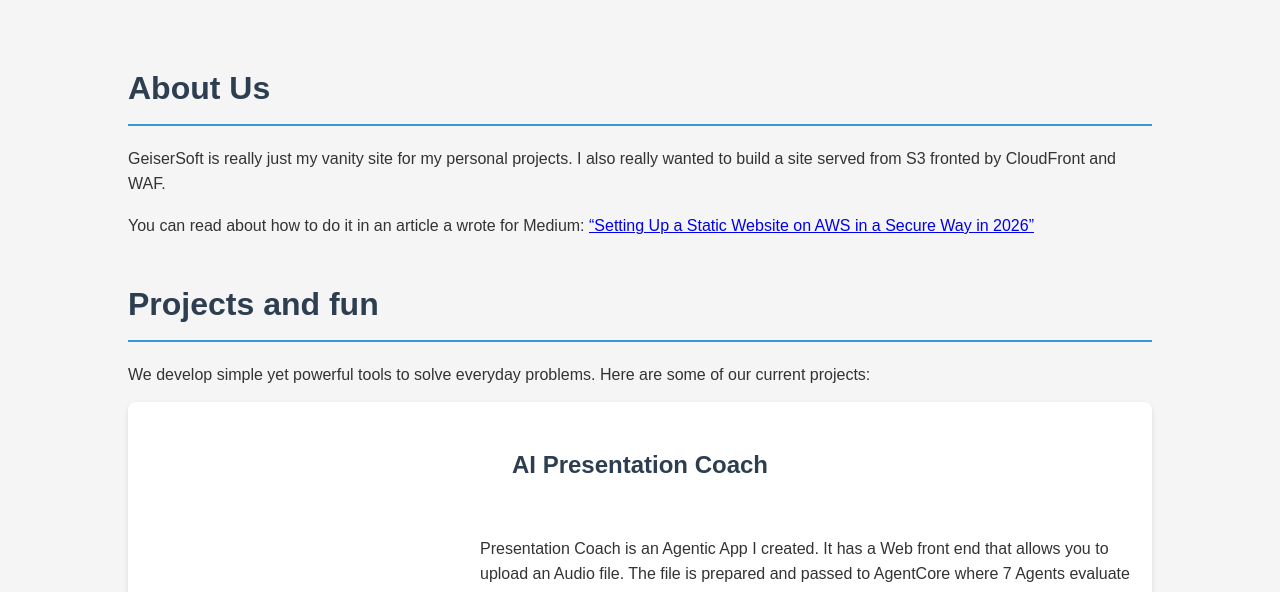
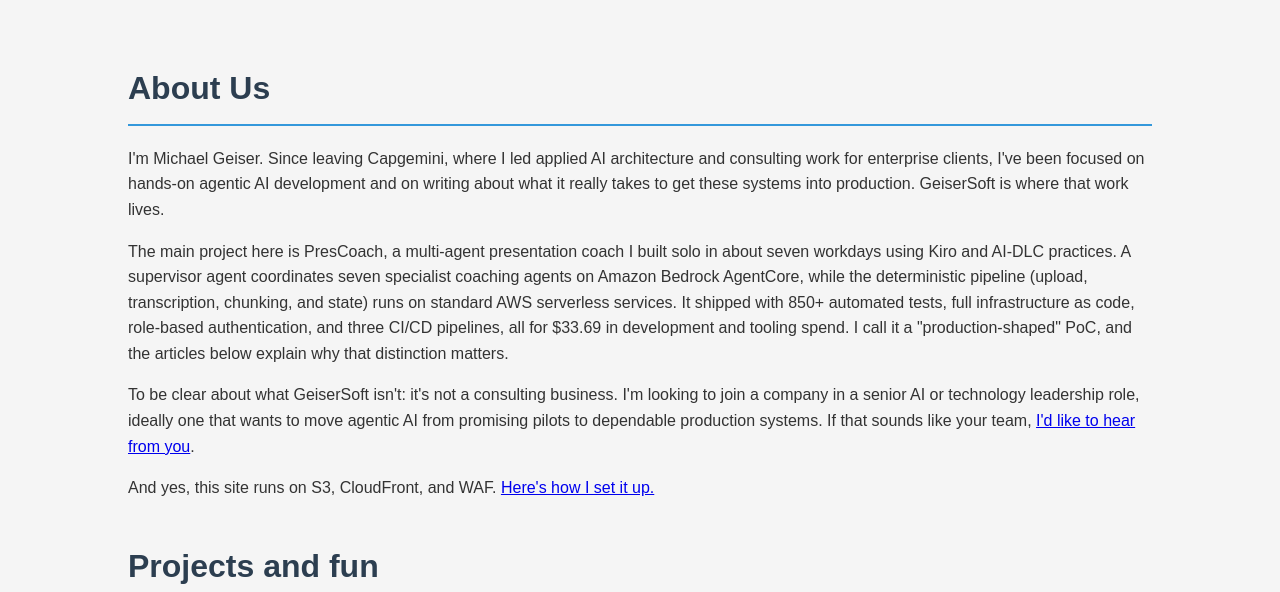
Before and after one commit to michaelgeiser/Geisersoft-com_repo, a plain HTML site: page index.html in a window 1280 px wide. Shown: the part 134-726 px from the top of the page. Drawn offline with Linux system fonts and the light colour scheme.

Commit message:
about update

```diff
--- a/index.html
+++ b/index.html
@@ -24,9 +24,14 @@
         <main>
             <section>
                 <h2>About Us</h2>
-                <p>GeiserSoft is really just my vanity site for my personal projects. I also really wanted to build a site served from S3 fronted by CloudFront and WAF.</p>
-                <p>You can read about how to do it in an article a wrote for Medium: <a href="https://medium.com/@mgeiser_33377/setting-up-a-static-website-on-aws-in-a-secure-way-in-2026-5e91c175f000" target="_blank"> “Setting Up a Static Website on AWS in a Secure Way in 2026”</a><p>
-            </section>
+                <p>I'm Michael Geiser. Since leaving Capgemini, where I led applied AI architecture and consulting work for enterprise clients, I've been focused on hands-on agentic AI development and on writing about what it really takes to get these systems into production. GeiserSoft is where that work lives.</p>
+
+                <p>The main project here is PresCoach, a multi-agent presentation coach I built solo in about seven workdays using Kiro and AI-DLC practices. A supervisor agent coordinates seven specialist coaching agents on Amazon Bedrock AgentCore, while the deterministic pipeline (upload, transcription, chunking, and state) runs on standard AWS serverless services. It shipped with 850+ automated tests, full infrastructure as code, role-based authentication, and three CI/CD pipelines, all for $33.69 in development and tooling spend. I call it a "production-shaped" PoC, and the articles below explain why that distinction matters.</p>
+
+                <p>To be clear about what GeiserSoft isn't: it's not a consulting business. I'm looking to join a company in a senior AI or technology leadership role, ideally one that wants to move agentic AI from promising pilots to dependable production systems. If that sounds like your team, <a href="mailto:mgeiser@mgeiser.net">I'd like to hear from you</a>.</p>
+
+                <p>And yes, this site runs on S3, CloudFront, and WAF. <a href="https://medium.com/@mgeiser_33377/setting-up-a-static-website-on-aws-in-a-secure-way-in-2026-5e91c175f000" target="_blank" rel="noopener">Here's how I set it up.</a></p>
+                </section>
 
             <section>
                 <h2>Projects and fun</h2>
```
